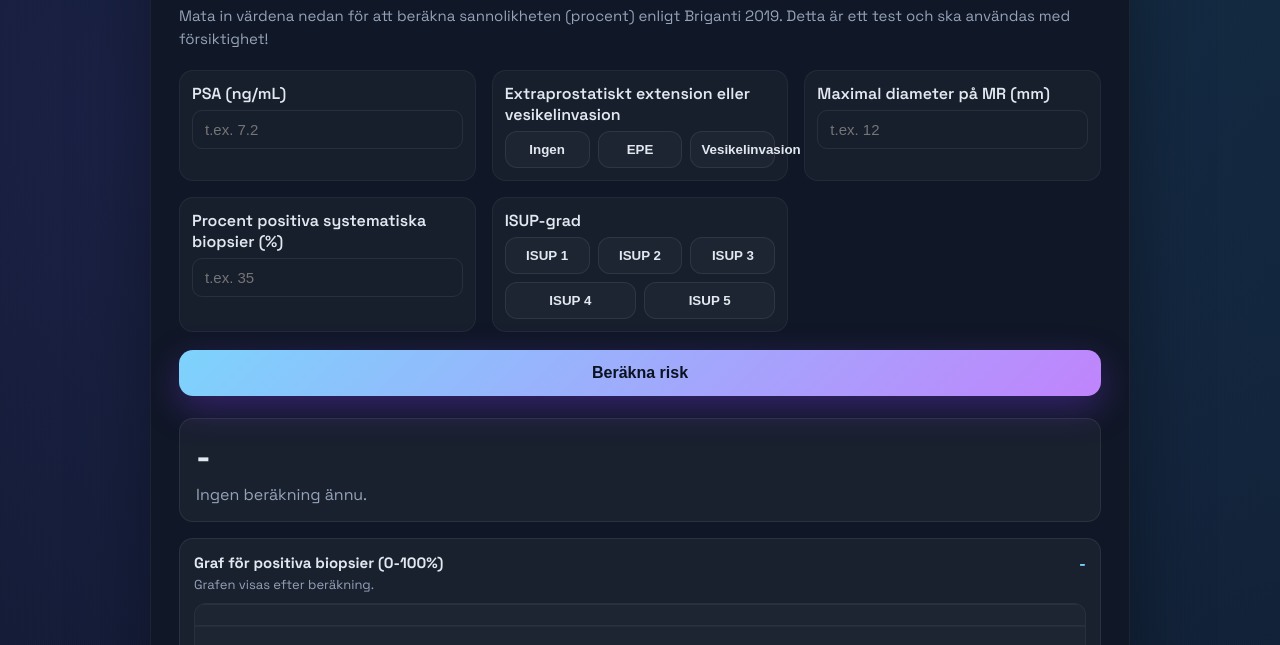
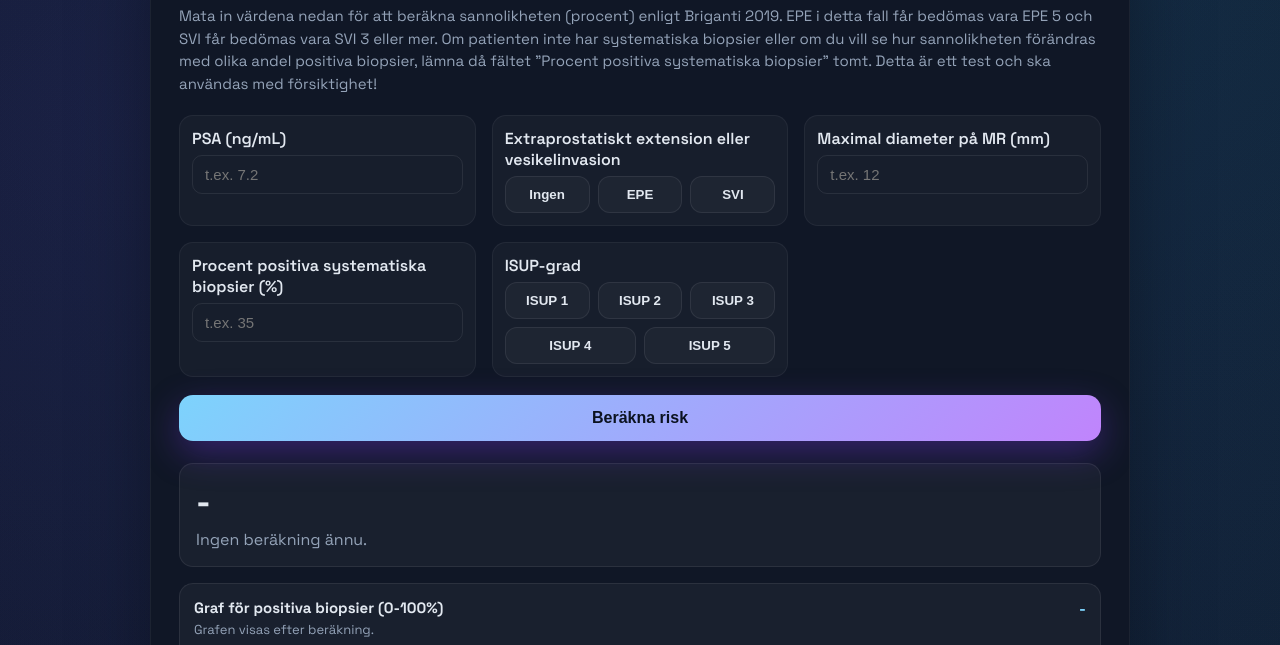
Before and after one commit to axelmoller-blip/briganticalculator, a plain HTML site: page index.html in a window 1280 px wide. Shown: the part 110-755 px from the top of the page. Drawn offline with Linux system fonts and the light colour scheme.

Commit message:
Add files via upload

```diff
--- a/index.html
+++ b/index.html
@@ -272,7 +272,13 @@
     <header>
       <h1>Briganti nomogram</h1>
       <p class="lead">
-        Mata in värdena nedan för att beräkna sannolikheten (procent) enligt Briganti 2019. Detta är ett test och ska användas med försiktighet!
+        Mata in värdena nedan för att beräkna sannolikheten (procent) enligt Briganti 2019.
+        EPE i detta fall får bedömas vara EPE 5 och SVI får bedömas vara SVI 3 eller mer.
+
+        Om patienten inte har systematiska biopsier eller om du vill se hur sannolikheten förändras med olika andel positiva biopsier, lämna då fältet "Procent positiva systematiska biopsier" tomt.
+
+
+        Detta är ett test och ska användas med försiktighet!
       </p>
     </header>
 
@@ -287,7 +293,7 @@
         <div class="toggle-group" data-field="extension">
           <button class="toggle" type="button" aria-pressed="false" data-epe="0" data-svi="0">Ingen</button>
           <button class="toggle" type="button" aria-pressed="false" data-epe="1" data-svi="0">EPE</button>
-          <button class="toggle" type="button" aria-pressed="false" data-epe="0" data-svi="1">Vesikelinvasion</button>
+          <button class="toggle" type="button" aria-pressed="false" data-epe="0" data-svi="1">SVI</button>
         </div>
       </div>
 
```
